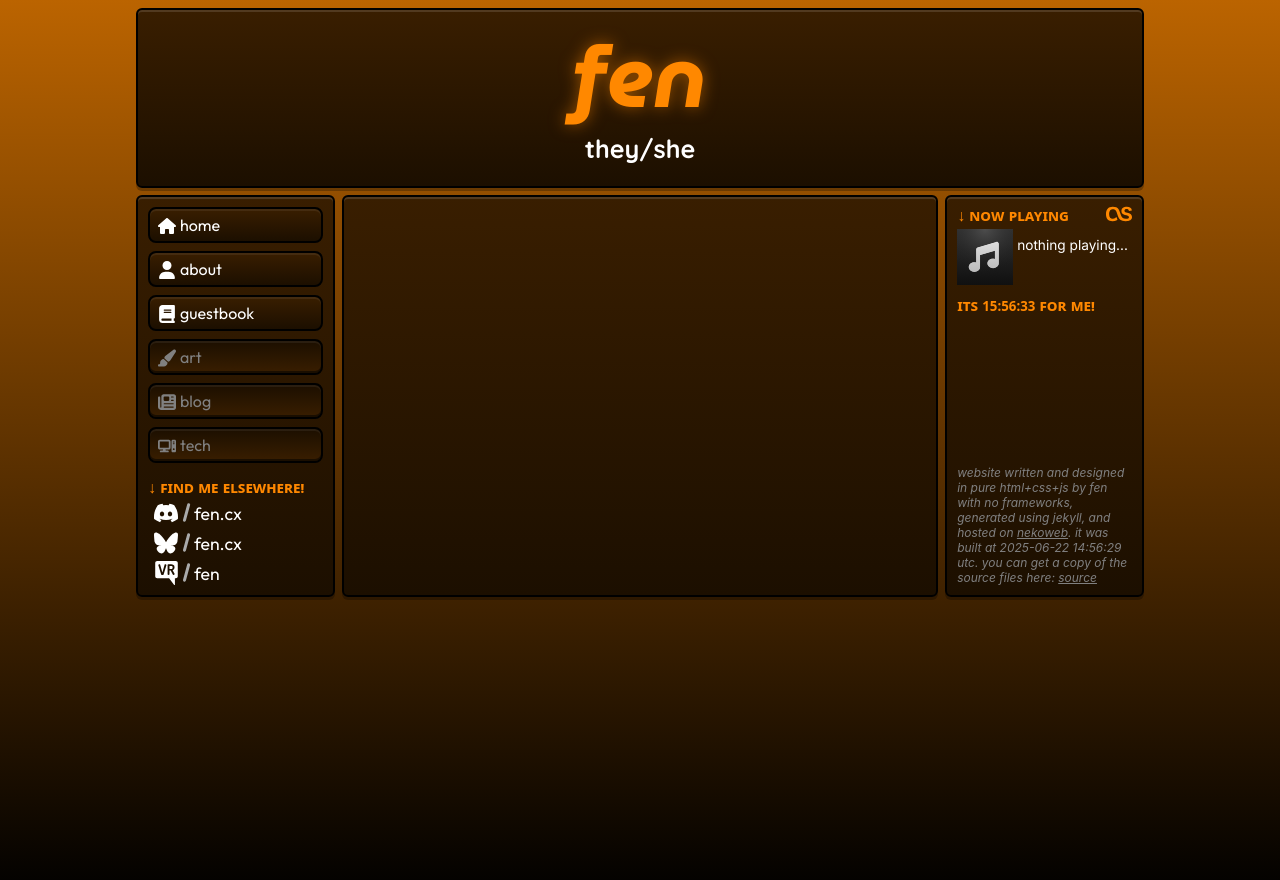
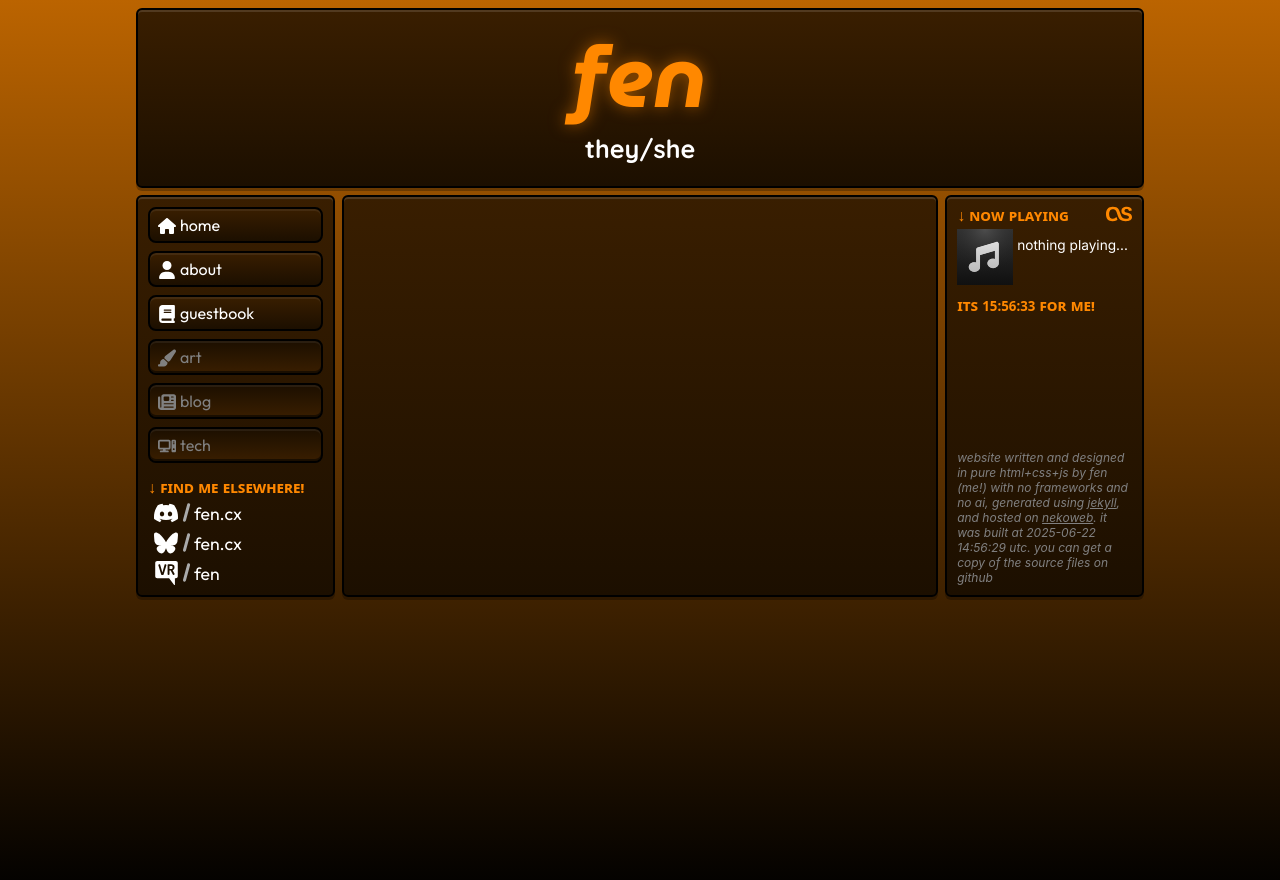
Before and after one commit to fenbyte/website, a Jekyll site: the page built from not_found.html, in a window 1280 px wide. Shown: the top 880 px of the page. Built offline with Jekyll 4.4.1, drawn with Linux system fonts in a browser that asks for light colours.

Commit message:
change footer a bit

```diff
--- a/_layouts/default.html
+++ b/_layouts/default.html
@@ -42,6 +42,6 @@ layout: meta
 
         </div></a>
         <p class="smallcaps">its <time id="mytime">??:??:??</time> for me!</p>
-        <small>website written and designed in pure html+css+js by fen with no frameworks, generated using jekyll, and hosted on <a href="https://nekoweb.org">nekoweb</a>. it was built at {{ site.time | date: "%F %T %Z" | downcase}}. you can get a copy of the source files here: <a href="https://github.com/fenbyte/website">source</a></small>
+        <small>website written and designed in pure html+css+js by fen (me!) with no frameworks and no ai, generated using <a href="https://jekyllrb.com">jekyll</a>, and hosted on <a href="https://nekoweb.org">nekoweb</a>. it was built at {{ site.time | date: "%F %T %Z" | downcase}}. you can get a copy of the source files on <a href="https://github.com/fenbyte/website"></a>github</a></small>
     </div>
 </div>
```
